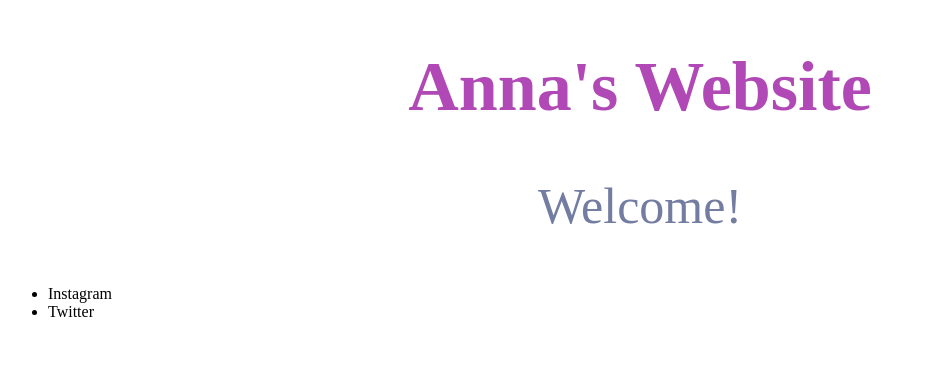
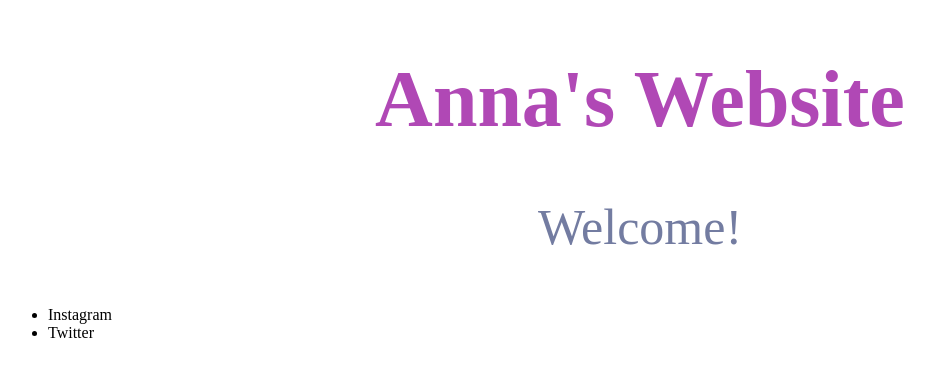
Before and after one commit to AnnaMoorhead/web-project, a plain HTML site: page index.html in a window 1280 px wide. Shown: the whole page, without its empty margins (0-934 px from the left). Drawn offline with Linux system fonts and the light colour scheme.

Commit message:
Font size change
Changed F1 from 70px to 80px

```diff
--- a/index.html
+++ b/index.html
@@ -5,7 +5,7 @@
      h1 {
        color: rgb(176, 72, 181) ;
        text-align: center;
-       font-size: 70px
+       font-size: 80px
      }
      p {
        color: rgb(115, 124, 161);
```
